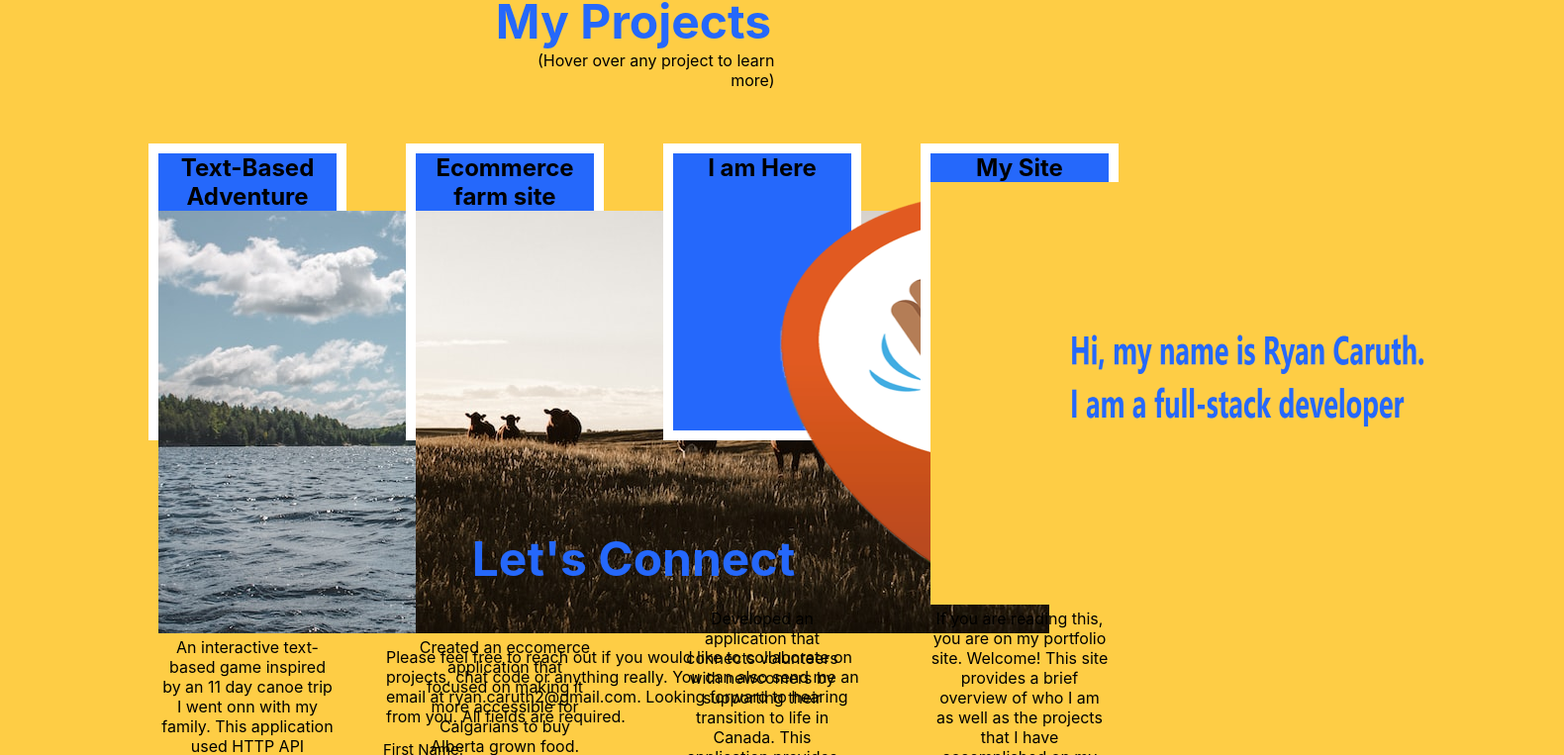
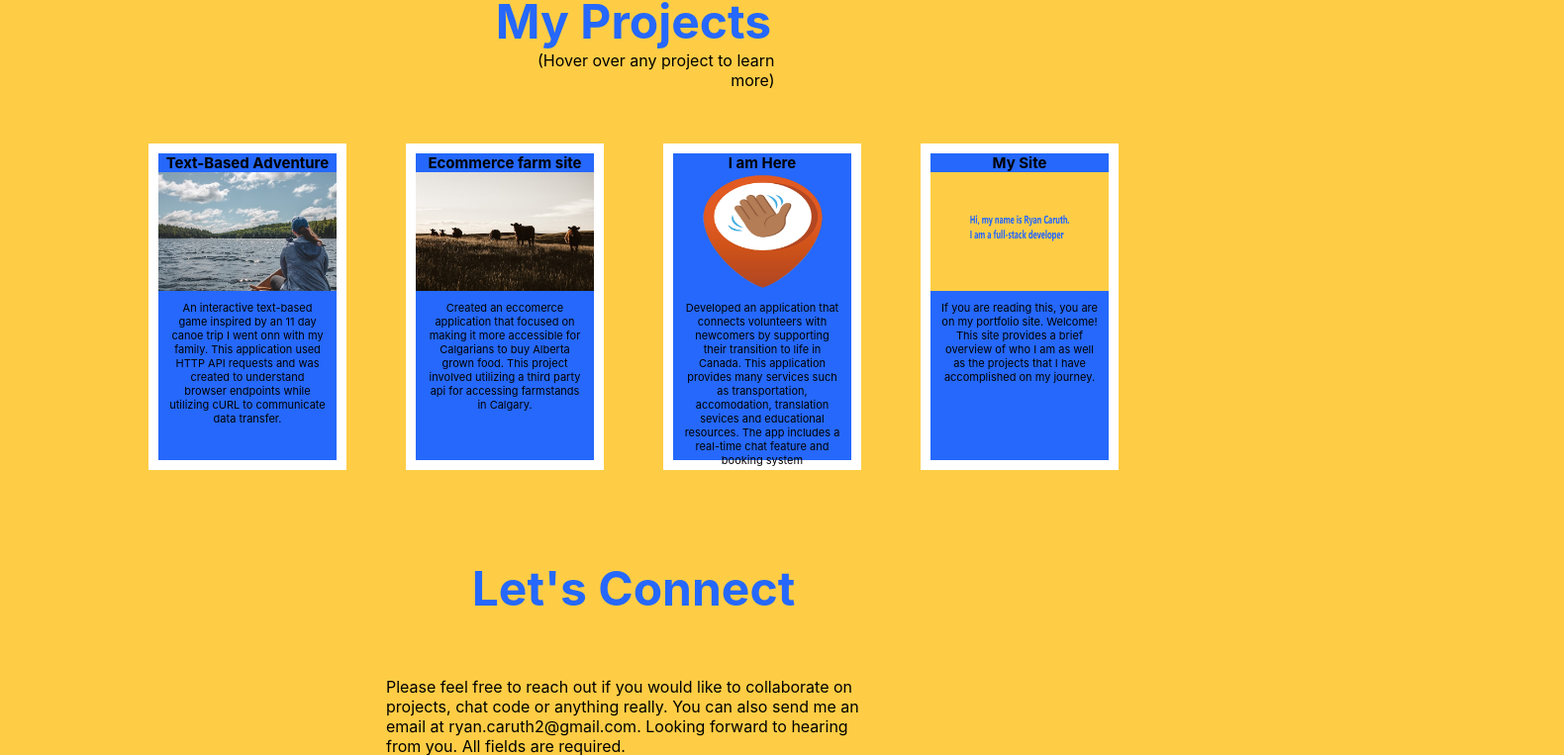
Before and after one commit to Ryan-Caruth/my-portfolio, a React (Create React App) app: page / in a window 1280 px wide. Shown: the part 1976-2739 px from the top of the page at 99% size, 1580 px wide, since content can reach past the window. Built offline with nearby package versions, Linux system fonts and the light colour scheme.

Commit message:
Styled project cards to display project descriptions properly

```diff
--- a/src/components/projects/projects.css
+++ b/src/components/projects/projects.css
@@ -19,12 +19,25 @@
 .project-1, .project-2, .project-3, .portfolio {
   text-align: center;
   width: 200px;
-  height: 300px;
+  height: 330px;
   background-color: #2568FB;
   border: 10px solid #fff;
   margin: 30px;
+  font-size: 10px;
 }
 
 h2 {
   text-align: center;
 }
+
+#firstProject, #secondProject, #project3, #project4 {
+  display: flex;
+  object-position: top;
+  width: 100%;
+  object-fit: contain;
+}
+
+#project1Text, #project2Text, #project3Text, #project4Text {
+  margin: 10px;
+  font-size: 11px;
+}
```
